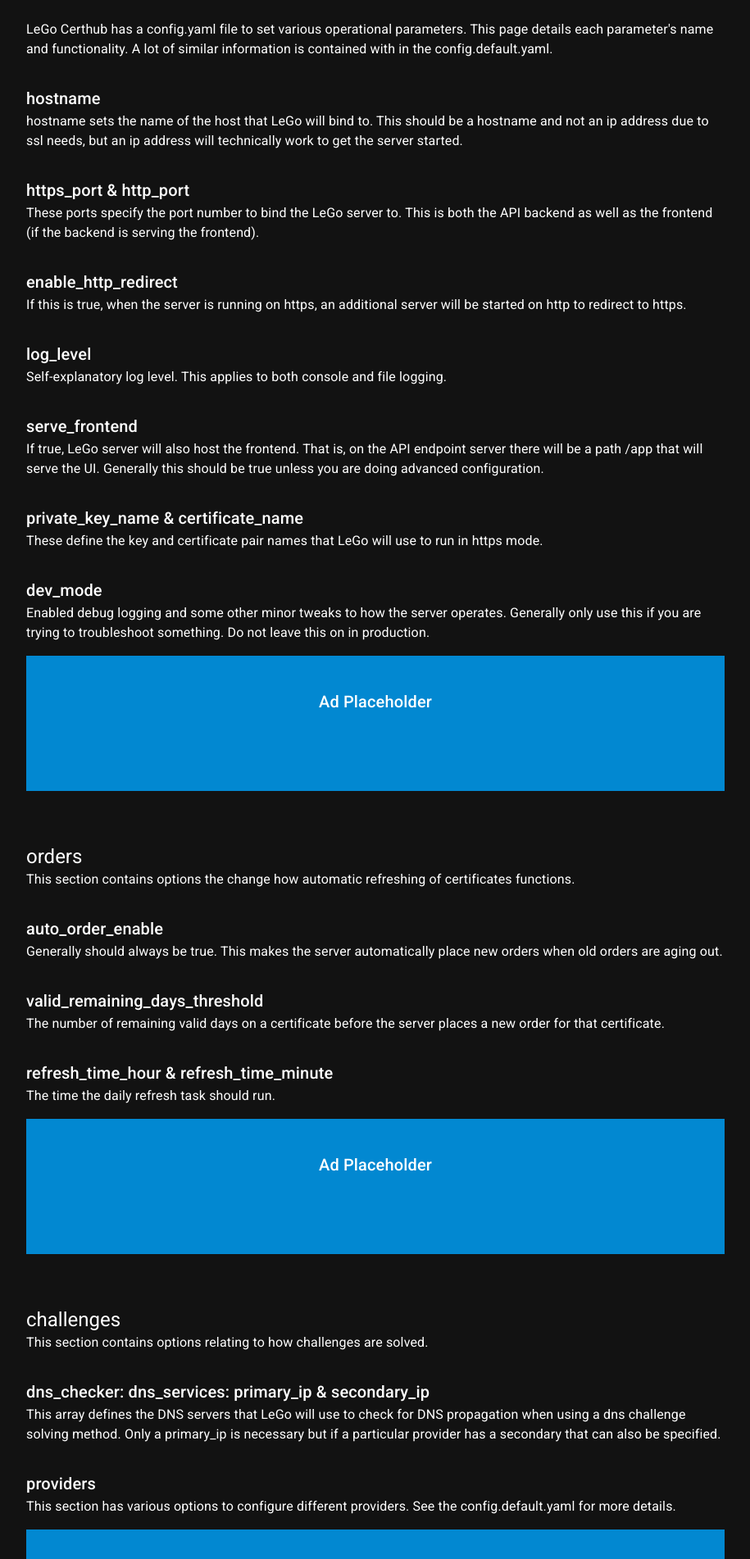
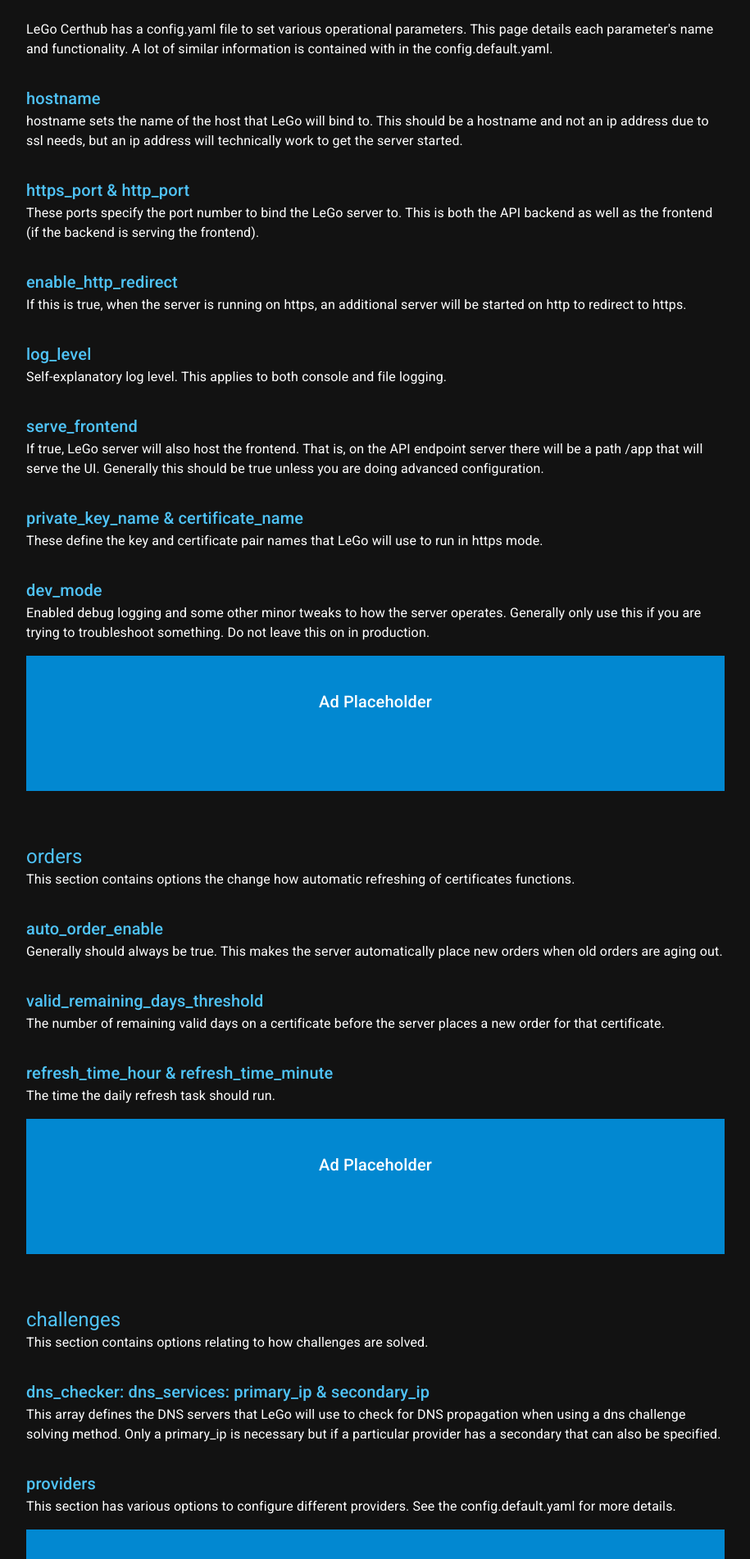
Before and after one commit to gregtwallace/legocerthub.com, a Next.js app: page /configure in a window 1280 px wide. Shown: the part 138-2040 px from the top of the page at 82% size, without its empty margins (182-1097 px from the left). Built offline with nearby package versions, Linux system fonts and the light colour scheme.

Commit message:
add some color

```diff
--- a/pages/configure/index.js
+++ b/pages/configure/index.js
@@ -8,7 +8,7 @@
         component='h2'
         variant='h4'
         align='center'
-        sx={{ mt: 4, mb: 1 }}
+        sx={{ mt: 4, mb: 1, color: 'info.light' }}
       >
         Configure
       </Typography>
@@ -19,7 +19,11 @@
         config.default.yaml.
       </Typography>
 
-      <Typography sx={{ mt: 4 }} component='h3' variant='h6'>
+      <Typography
+        sx={{ mt: 4, color: 'info.light' }}
+        component='h3'
+        variant='h6'
+      >
         hostname
       </Typography>
       <Typography paragraph>
@@ -28,7 +32,11 @@
         will technically work to get the server started.
       </Typography>
 
-      <Typography sx={{ mt: 4 }} component='h3' variant='h6'>
+      <Typography
+        sx={{ mt: 4, color: 'info.light' }}
+        component='h3'
+        variant='h6'
+      >
         https_port & http_port
       </Typography>
       <Typography paragraph>
@@ -37,7 +45,11 @@
         the frontend).
       </Typography>
 
-      <Typography sx={{ mt: 4 }} component='h3' variant='h6'>
+      <Typography
+        sx={{ mt: 4, color: 'info.light' }}
+        component='h3'
+        variant='h6'
+      >
         enable_http_redirect
       </Typography>
       <Typography paragraph>
@@ -45,7 +57,11 @@
         server will be started on http to redirect to https.
       </Typography>
 
-      <Typography sx={{ mt: 4 }} component='h3' variant='h6'>
+      <Typography
+        sx={{ mt: 4, color: 'info.light' }}
+        component='h3'
+        variant='h6'
+      >
         log_level
       </Typography>
       <Typography paragraph>
@@ -53,7 +69,11 @@
         logging.
       </Typography>
 
-      <Typography sx={{ mt: 4 }} component='h3' variant='h6'>
+      <Typography
+        sx={{ mt: 4, color: 'info.light' }}
+        component='h3'
+        variant='h6'
+      >
         serve_frontend
       </Typography>
       <Typography paragraph>
@@ -63,7 +83,11 @@
         configuration.
       </Typography>
 
-      <Typography sx={{ mt: 4 }} component='h3' variant='h6'>
+      <Typography
+        sx={{ mt: 4, color: 'info.light' }}
+        component='h3'
+        variant='h6'
+      >
         private_key_name & certificate_name
       </Typography>
       <Typography paragraph>
@@ -71,7 +95,11 @@
         run in https mode.
       </Typography>
 
-      <Typography sx={{ mt: 4 }} component='h3' variant='h6'>
+      <Typography
+        sx={{ mt: 4, color: 'info.light' }}
+        component='h3'
+        variant='h6'
+      >
         dev_mode
       </Typography>
       <Typography paragraph>
@@ -82,7 +110,11 @@
 
       <GoogleAd />
 
-      <Typography sx={{ mt: 8 }} component='h3' variant='h5'>
+      <Typography
+        sx={{ mt: 8, color: 'info.light' }}
+        component='h3'
+        variant='h5'
+      >
         orders
       </Typography>
       <Typography paragraph>
@@ -90,7 +122,11 @@
         certificates functions.
       </Typography>
 
-      <Typography sx={{ mt: 4 }} component='h4' variant='h6'>
+      <Typography
+        sx={{ mt: 4, color: 'info.light' }}
+        component='h4'
+        variant='h6'
+      >
         auto_order_enable
       </Typography>
       <Typography paragraph>
@@ -98,7 +134,11 @@
         place new orders when old orders are aging out.
       </Typography>
 
-      <Typography sx={{ mt: 4 }} component='h4' variant='h6'>
+      <Typography
+        sx={{ mt: 4, color: 'info.light' }}
+        component='h4'
+        variant='h6'
+      >
         valid_remaining_days_threshold
       </Typography>
       <Typography paragraph>
@@ -106,7 +146,11 @@
         places a new order for that certificate.
       </Typography>
 
-      <Typography sx={{ mt: 4 }} component='h4' variant='h6'>
+      <Typography
+        sx={{ mt: 4, color: 'info.light' }}
+        component='h4'
+        variant='h6'
+      >
         refresh_time_hour & refresh_time_minute
       </Typography>
       <Typography paragraph>
@@ -115,14 +159,22 @@
 
       <GoogleAd />
 
-      <Typography sx={{ mt: 8 }} component='h3' variant='h5'>
+      <Typography
+        sx={{ mt: 8, color: 'info.light' }}
+        component='h3'
+        variant='h5'
+      >
         challenges
       </Typography>
       <Typography paragraph>
         This section contains options relating to how challenges are solved.
       </Typography>
 
-      <Typography sx={{ mt: 4 }} component='h4' variant='h6'>
+      <Typography
+        sx={{ mt: 4, color: 'info.light' }}
+        component='h4'
+        variant='h6'
+      >
         dns_checker: dns_services: primary_ip & secondary_ip
       </Typography>
       <Typography paragraph>
@@ -132,7 +184,11 @@
         be specified.
       </Typography>
 
-      <Typography sx={{ mt: 4 }} component='h4' variant='h6'>
+      <Typography
+        sx={{ mt: 4, color: 'info.light' }}
+        component='h4'
+        variant='h6'
+      >
         providers
       </Typography>
       <Typography paragraph>
--- a/pages/index.js
+++ b/pages/index.js
@@ -9,7 +9,7 @@
           component='h2'
           variant='h4'
           align='center'
-          sx={{ mt: 4, mb: 1 }}
+          sx={{ mt: 4, mb: 1, color: 'info.light' }}
         >
           Centralized Certificate Management
         </Typography>
```
Also changed, not shown: pages/install/index.js (+26 -6 lines), pages/server_usage/index.js (+26 -6 lines).
